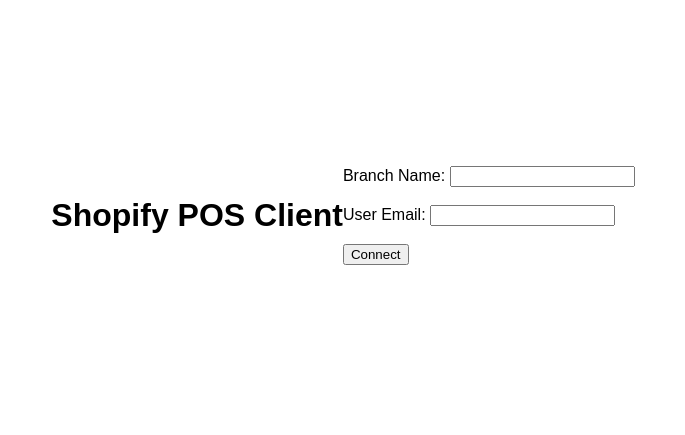
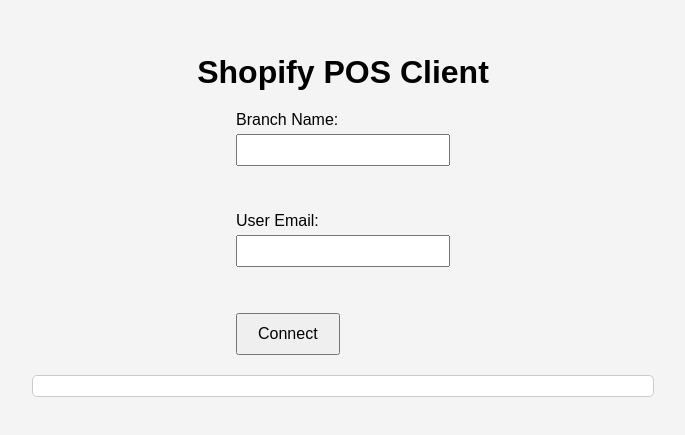
Before and after one commit to comidanoreal/shopify-pos-display, a plain HTML site: page frontend/index.html in a window 1280 px wide. Shown: the part 185-620 px from the top of the page, without its empty margins (297-982 px from the left). Drawn offline with Linux system fonts and the light colour scheme.

Commit message:
Update style.css

```diff
--- a/frontend/style.css
+++ b/frontend/style.css
@@ -1,35 +1,52 @@
 body {
     font-family: Arial, sans-serif;
+    margin: 0;
+    padding: 0;
     display: flex;
+    flex-direction: column;
+    align-items: center;
     justify-content: center;
-    align-items: center;
     height: 100vh;
-    margin: 0;
+    background-color: #f4f4f4;
 }
 
-.container {
-    text-align: center;
+h1 {
+    margin-bottom: 20px;
 }
 
-#order-details {
-    margin-top: 20px;
+form {
+    display: flex;
+    flex-direction: column;
+    align-items: flex-start;
 }
 
-#user-info {
-    font-size: 1.2em;
-    font-weight: bold;
+label {
+    margin-bottom: 5px;
 }
 
-#line-items {
-    list-style-type: none;
-    padding: 0;
+input {
+    margin-bottom: 10px;
+    padding: 5px;
+    font-size: 16px;
+    width: 200px;
 }
 
-#line-items li {
-    margin: 10px 0;
+button {
+    padding: 10px 20px;
+    font-size: 16px;
+    cursor: pointer;
 }
 
-#total-price {
-    font-size: 1.5em;
-    font-weight: bold;
+#messages {
+    margin-top: 20px;
+    width: 80%;
+    max-width: 600px;
+    border: 1px solid #ccc;
+    padding: 10px;
+    background-color: #fff;
+    border-radius: 5px;
 }
+
+#messages div {
+    margin-bottom: 10px;
+}
```
